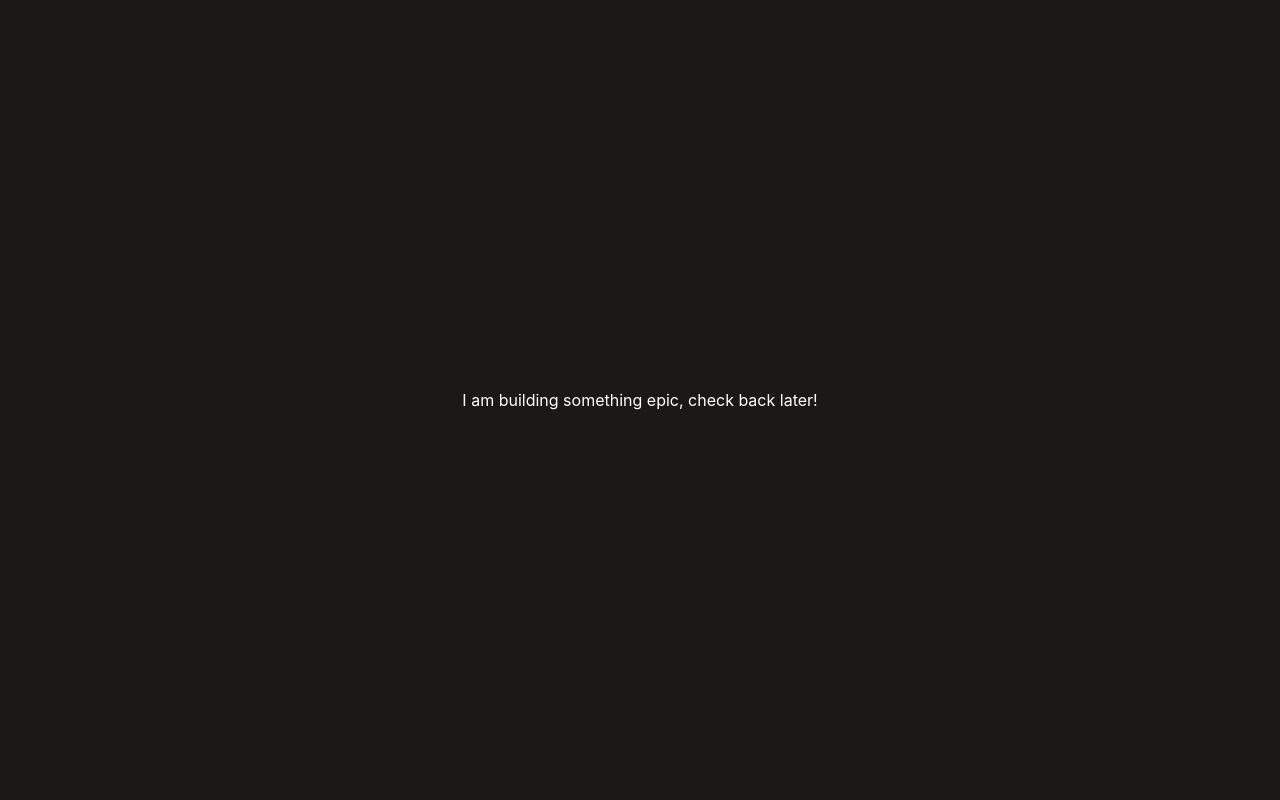
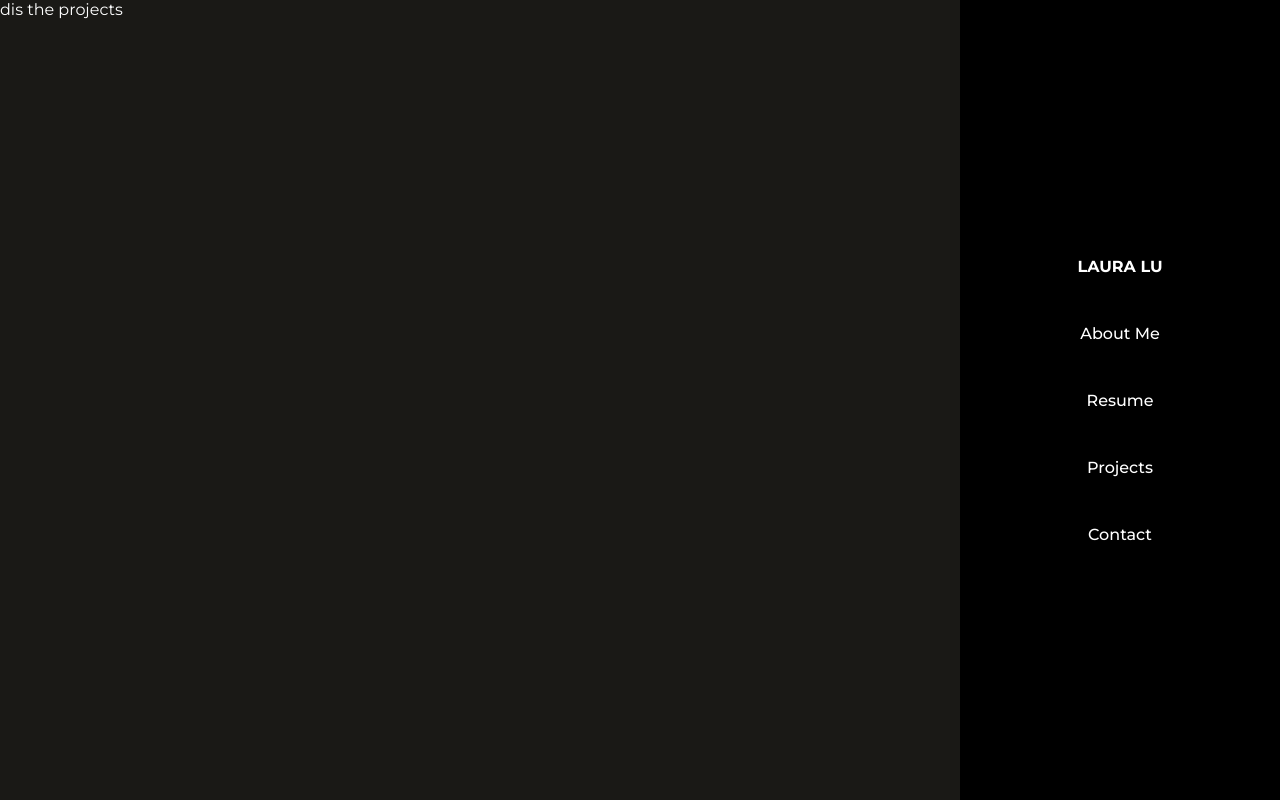
Before and after one commit to Laura011205/portfolio-website, a React (Create React App) app: page /portfolio-website/Projects in a window 1280 px wide. Built offline with nearby package versions, Linux system fonts and the light colour scheme.

Commit message:
modified base style

```diff
--- a/src/App.css
+++ b/src/App.css
@@ -1,17 +1,11 @@
-body {
-  margin: 0;
-  font-family: -apple-system, BlinkMacSystemFont, "Segoe UI", "Roboto", "Oxygen",
-    "Ubuntu", "Cantarell", "Fira Sans", "Droid Sans", "Helvetica Neue",
-    sans-serif;
-}
+@import url("https://fonts.googleapis.com/css2?family=Montserrat:wght@300;400;500;600;700&display=swap");
 
-p {
+body,
+html,
+#root {
+  background-color: #1a1916;
   color: white;
   margin: 0;
+  font-family: "Montserrat", sans-serif;
+  height: 100vh;
 }
-
-.App {
-  height: 100vh;
-  line-height: 100vh;
-  text-align: center;
-}
--- a/src/App.js
+++ b/src/App.js
@@ -1,10 +1,18 @@
 import "./App.css";
+import { BrowserRouter, Routes, Route } from "react-router-dom";
+import Home from "./pages/Home";
+import Projects from "./pages/Projects";
+import Contact from "./pages/Contact";
 
 function App() {
   return (
-    <div className="App">
-      <p>I am building something epic, check back later!</p>
-    </div>
+    <BrowserRouter>
+      <Routes>
+        <Route path="/portfolio-website" element={<Home />} />
+        <Route path="/portfolio-website/Projects" element={<Projects />} />
+        <Route path="/portfolio-website/Contact" element={<Contact />} />
+      </Routes>
+    </BrowserRouter>
   );
 }
 
--- a/src/index.js
+++ b/src/index.js
@@ -1,6 +1,5 @@
 import React from "react";
 import ReactDOM from "react-dom";
-import "./index.css";
 import App from "./App";
 
 ReactDOM.render(
```
